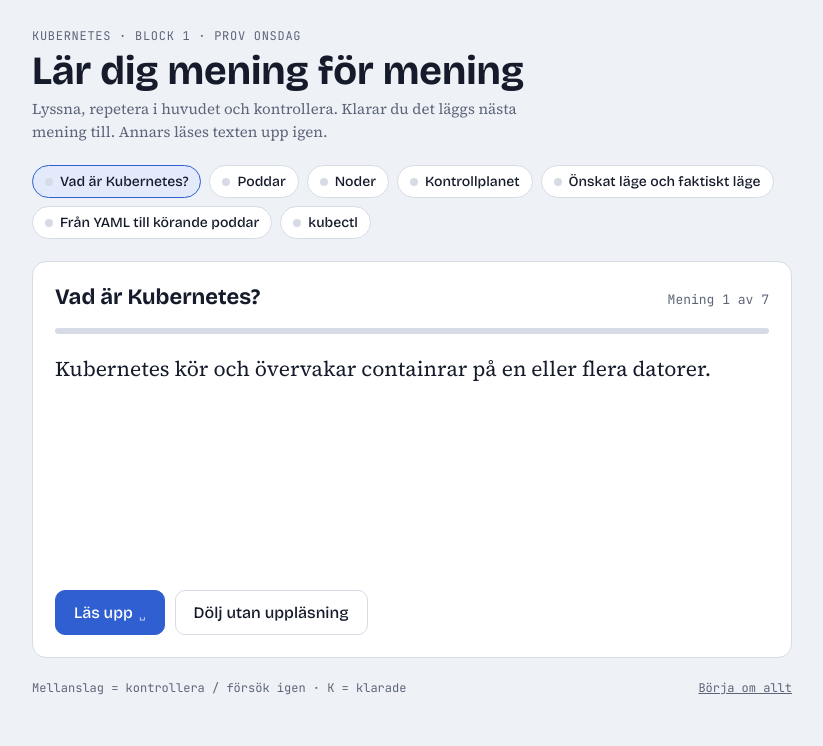
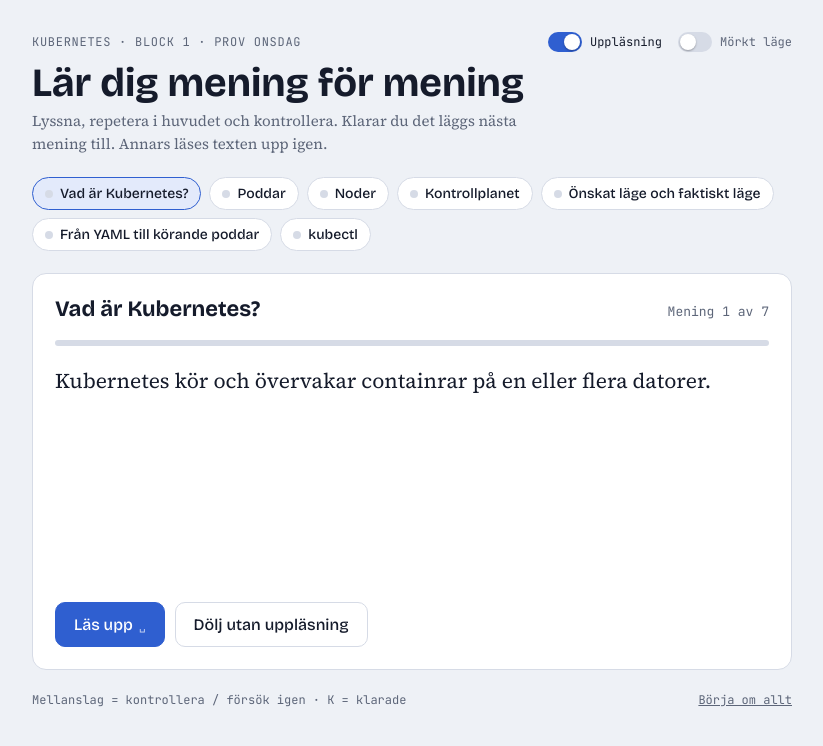
Before and after one commit to efritioff/learn-kubernetes, a React (Vite) app: page / in a window 1280 px wide. Shown: the top 746 px of the page, without its empty margins (228-1051 px from the left). Built offline with nearby package versions, Linux system fonts and the light colour scheme.

Commit message:
Light/darkmode tts on/off

```diff
--- a/src/App.tsx
+++ b/src/App.tsx
@@ -1,5 +1,6 @@
 import { useEffect, useReducer, useRef, useState } from "react";
 import { SECTIONS } from "./sections";
+import { useSettings } from "./settings";
 import { speak } from "./speech";
 import { loadState, nextSection, reducer, saveState } from "./state";
 
@@ -12,6 +13,15 @@
   );
 }
 
+function Switch({ label, checked, onChange }: { label: string; checked: boolean; onChange: (v: boolean) => void }) {
+  return (
+    <button type="button" role="switch" aria-checked={checked} className="switch" onClick={() => onChange(!checked)}>
+      <span className="track" />
+      {label}
+    </button>
+  );
+}
+
 export default function App() {
   const [st, dispatch] = useReducer(reducer, undefined, loadState);
   const S = SECTIONS[st.sec];
@@ -21,7 +31,9 @@
   const next = nextSection(st);
   const [speech, setSpeech] = useState<"waiting" | "speaking" | "blocked" | "stopped">("waiting");
   const [playToken, setPlayToken] = useState(0);
-  const [playing, setPlaying] = useState<number | null>(null);
+  const [selected, setSelected] = useState<number | null>(null);
+  const [settings, updateSettings] = useSettings();
+  const tts = settings.tts;
   const stopAuto = useRef<(() => void) | null>(null);
   const stopClick = useRef<(() => void) | null>(null);
 
@@ -29,7 +41,7 @@
 
   // Läs upp den nya meningen en gång när den visas, och dölj texten när uppläsningen är klar.
   useEffect(() => {
-    if (st.phase !== "show") return;
+    if (st.phase !== "show" || !tts) return;
     const stop = speak([SECTIONS[st.sec].sentences[st.n - 1]], {
       onStart: () => setSpeech("speaking"),
       onEnd: () => dispatch({ type: "hide" }),
@@ -40,29 +52,33 @@
       stop();
       setSpeech("waiting");
     };
-  }, [st.phase, st.sec, st.n, playToken]);
+  }, [st.phase, st.sec, st.n, playToken, tts]);
 
-  // Avbryt en klickad mening när man byter läge eller mening.
+  // Avbryt en klickad mening och ta bort markeringen när man byter läge eller mening.
   useEffect(
     () => () => {
       stopClick.current?.();
-      setPlaying(null);
+      setSelected(null);
     },
     [st.phase, st.sec, st.n, playToken],
   );
 
-  // Spela upp en enda mening och markera den. Avbryter den automatiska uppläsningen.
-  function playSentence(i: number) {
+  useEffect(() => {
+    if (!tts) stopClick.current?.();
+  }, [tts]);
+
+  // Markera en mening och spela upp den. Avbryter den automatiska uppläsningen.
+  function selectSentence(i: number) {
+    setSelected(i);
+    if (!tts) return;
     stopAuto.current?.();
     stopClick.current?.();
     if (st.phase === "show") setSpeech("stopped");
-    setPlaying(i);
-    stopClick.current = speak([S.sentences[i]], {
-      onStart: () => {},
-      onEnd: () => setPlaying(null),
-      onFail: () => setPlaying(null),
-    });
+    stopClick.current = speak([S.sentences[i]], { onStart: () => {}, onEnd: () => {}, onFail: () => {} });
   }
+
+  // Den klickade meningen är markerad, annars den nya.
+  const highlighted = selected ?? (shown > 1 ? shown - 1 : null);
 
   useEffect(() => {
     function onKey(e: KeyboardEvent) {
@@ -71,7 +87,7 @@
       if (e.key === " ") {
         e.preventDefault();
         if (st.phase === "show") {
-          if (speech === "blocked") setPlayToken((t) => t + 1);
+          if (tts && speech === "blocked") setPlayToken((t) => t + 1);
           else dispatch({ type: "hide" });
         } else if (st.phase === "hidden") dispatch({ type: "check" });
         else if (st.phase === "check") dispatch({ type: "retry" });
@@ -82,12 +98,22 @@
     }
     document.addEventListener("keydown", onKey);
     return () => document.removeEventListener("keydown", onKey);
-  }, [st.phase, next, speech]);
+  }, [st.phase, next, speech, tts]);
 
   return (
     <div className="wrap">
       <header>
-        <span className="eyebrow">Kubernetes · Block 1 · prov onsdag</span>
+        <div className="topbar">
+          <span className="eyebrow">Kubernetes · Block 1 · prov onsdag</span>
+          <div className="switches">
+            <Switch label="Uppläsning" checked={tts} onChange={(v) => updateSettings({ tts: v })} />
+            <Switch
+              label="Mörkt läge"
+              checked={settings.theme === "dark"}
+              onChange={(v) => updateSettings({ theme: v ? "dark" : "light" })}
+            />
+          </div>
+        </div>
         <h1>Lär dig mening för mening</h1>
         <p className="intro">
           Lyssna, repetera i huvudet och kontrollera. Klarar du det läggs nästa mening till. Annars läses texten upp igen.
@@ -131,13 +157,13 @@
                   <span
                     role="button"
                     tabIndex={0}
-                    title="Spela upp meningen"
-                    className={`s ${i === playing ? "playing" : i === shown - 1 && shown > 1 ? "newest" : ""}`}
-                    onClick={() => playSentence(i)}
+                    title={tts ? "Spela upp meningen" : "Markera meningen"}
+                    className={`s ${i === highlighted ? "newest" : ""}`}
+                    onClick={() => selectSentence(i)}
                     onKeyDown={(e) => {
                       if (e.key === " " || e.key === "Enter") {
                         e.preventDefault();
-                        playSentence(i);
+                        selectSentence(i);
                       }
                     }}
                   >
@@ -163,7 +189,11 @@
 
         <div className="actions">
           {st.phase === "show" &&
-            (speech === "blocked" ? (
+            (!tts ? (
+              <button type="button" className="btn primary" onClick={() => dispatch({ type: "hide" })}>
+                Dölj och repetera<kbd>␣</kbd>
+              </button>
+            ) : speech === "blocked" ? (
               <>
                 <button type="button" className="btn primary" onClick={() => setPlayToken((t) => t + 1)}>
                   Läs upp<kbd>␣</kbd>
--- a/src/index.css
+++ b/src/index.css
@@ -27,6 +27,18 @@
 h1{font-family:var(--f-display);font-weight:700;font-size:clamp(28px,6vw,40px);line-height:1.05;margin:0;text-wrap:balance}
 .intro{font-size:15px;color:var(--muted);margin:0;max-width:62ch;line-height:1.5}
 
+.topbar{display:flex;justify-content:space-between;align-items:center;flex-wrap:wrap;gap:8px 16px}
+.switches{display:flex;flex-wrap:wrap;gap:6px 16px}
+.switch{display:inline-flex;align-items:center;gap:8px;background:none;border:none;padding:4px 0;cursor:pointer;
+  font-family:var(--f-mono);font-size:12px;color:var(--muted)}
+.switch .track{width:34px;height:20px;border-radius:999px;background:var(--line);position:relative;transition:background .2s;flex:none}
+.switch .track::after{content:"";position:absolute;top:2px;left:2px;width:16px;height:16px;border-radius:50%;
+  background:#fff;box-shadow:0 1px 2px rgba(0,0,0,.3);transition:transform .2s}
+.switch[aria-checked="true"]{color:var(--fg)}
+.switch[aria-checked="true"] .track{background:var(--accent)}
+.switch[aria-checked="true"] .track::after{transform:translateX(14px)}
+.switch:focus-visible{outline:2px solid var(--accent);outline-offset:2px;border-radius:6px}
+
 .chips{display:flex;flex-wrap:wrap;gap:8px}
 .chip{font-family:var(--f-display);font-weight:500;font-size:14px;border:1px solid var(--line);background:var(--surface);color:var(--fg);
   padding:7px 12px;border-radius:999px;cursor:pointer;display:inline-flex;align-items:center;gap:7px}
@@ -49,7 +61,6 @@
 .text .s.newest{background:var(--new);border-radius:4px;box-decoration-break:clone;-webkit-box-decoration-break:clone;padding:0 2px}
 .text .s{cursor:pointer;border-radius:4px;box-decoration-break:clone;-webkit-box-decoration-break:clone}
 .text .s:focus-visible{outline:2px solid var(--accent);outline-offset:2px}
-.text .s.playing{background:var(--new);padding:0 2px}
 .text code{font-family:var(--f-mono);font-size:.85em}
 .black{flex:1;background:#000;color:#8a8f99;border-radius:10px;display:flex;flex-direction:column;align-items:center;justify-content:center;gap:8px;padding:24px;text-align:center}
 .black b{font-family:var(--f-display);font-weight:500;color:#d8dbe2;font-size:18px}
--- /dev/null
+++ b/src/settings.ts
@@ -0,0 +1,34 @@
+import { useEffect, useState } from "react";
+
+export type Theme = "light" | "dark";
+export type Settings = { theme: Theme; tts: boolean };
+
+const KEY = "k8s-settings-v1";
+
+function load(): Settings {
+  const systemDark = window.matchMedia?.("(prefers-color-scheme: dark)").matches ?? false;
+  const fallback: Settings = { theme: systemDark ? "dark" : "light", tts: true };
+  try {
+    const saved = JSON.parse(localStorage.getItem(KEY) ?? "null");
+    if (saved && typeof saved === "object") return { ...fallback, ...saved };
+  } catch {
+    // ignorera trasig eller blockerad lagring
+  }
+  return fallback;
+}
+
+export function useSettings() {
+  const [settings, setSettings] = useState(load);
+
+  useEffect(() => {
+    document.documentElement.dataset.theme = settings.theme;
+    try {
+      localStorage.setItem(KEY, JSON.stringify(settings));
+    } catch {
+      // lagring kan vara blockerad
+    }
+  }, [settings]);
+
+  const update = (patch: Partial<Settings>) => setSettings((s) => ({ ...s, ...patch }));
+  return [settings, update] as const;
+}
```
